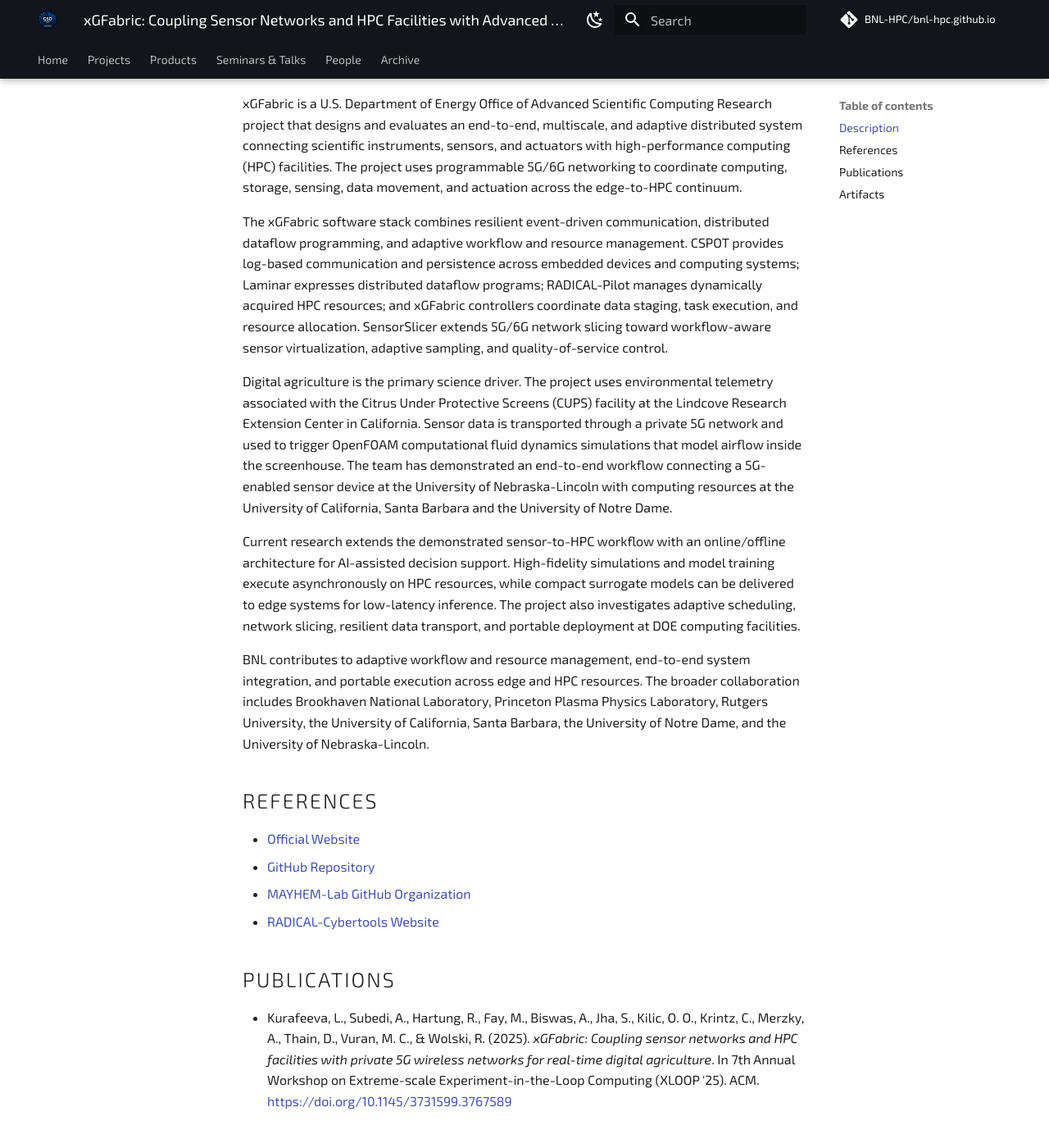
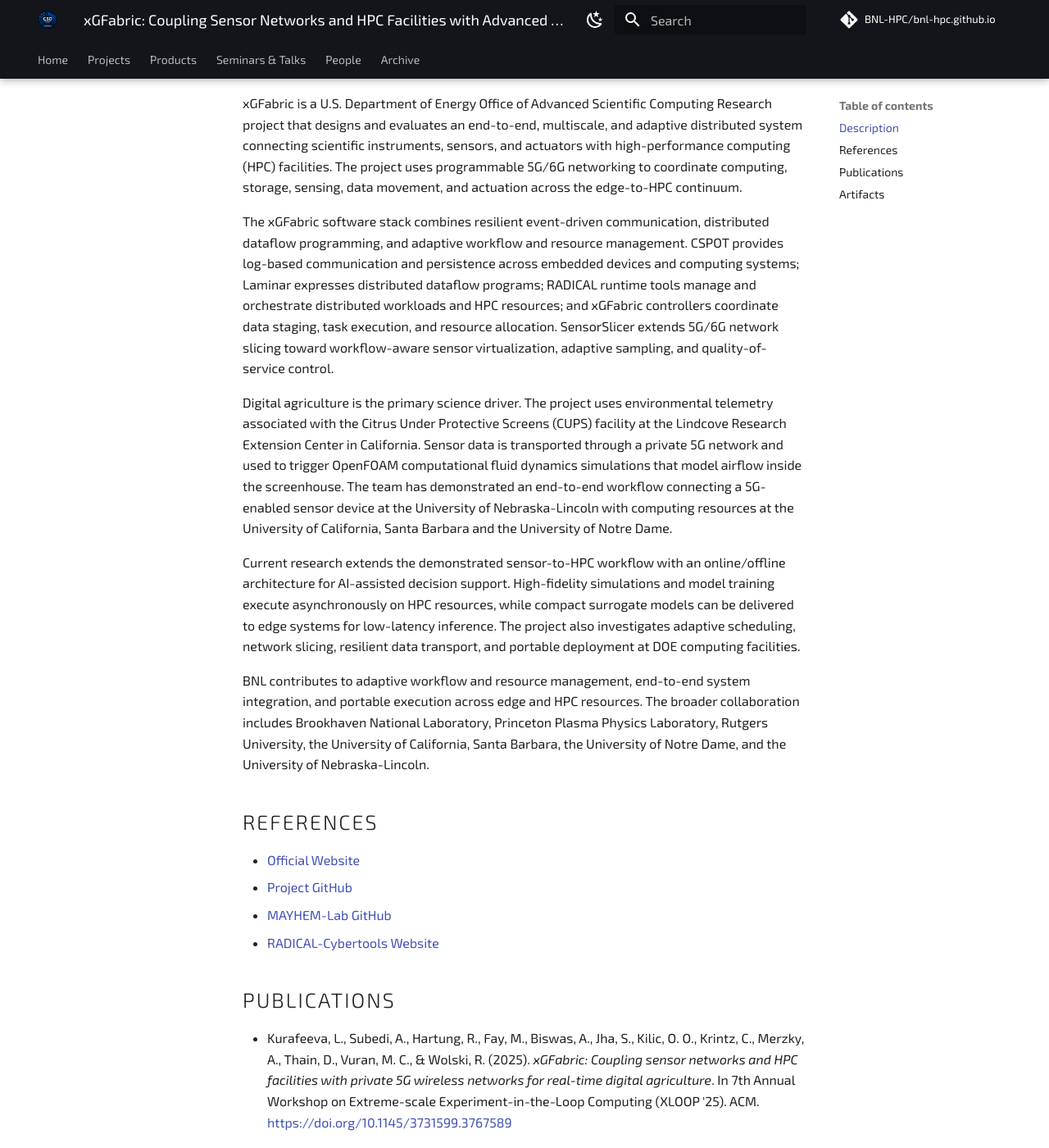
Before and after one commit to BNL-HPC/bnl-hpc.github.io, an MkDocs documentation site: the page built from docs/projects/xgfabric.md, in a window 1280 px wide and 1400 px high, scrolled down 332 px. Shown: the whole window at 82% size. Built offline with MkDocs 1.6.1 and Material for MkDocs 9.7.7, drawn with Linux system fonts in a browser that asks for light colours; comment, search, counter and statistics services are not loaded; some of the changed lines change nothing that is shown; some of the changed text lies outside the part shown.

Commit message:
docs: update xGFabric project description, reference labels, and software artifacts

```diff
--- a/docs/projects/xgfabric.md
+++ b/docs/projects/xgfabric.md
@@ -11,7 +11,7 @@
 ## Description
 xGFabric is a U.S. Department of Energy Office of Advanced Scientific Computing Research project that designs and evaluates an end-to-end, multiscale, and adaptive distributed system connecting scientific instruments, sensors, and actuators with high-performance computing (HPC) facilities. The project uses programmable 5G/6G networking to coordinate computing, storage, sensing, data movement, and actuation across the edge-to-HPC continuum.
 
-The xGFabric software stack combines resilient event-driven communication, distributed dataflow programming, and adaptive workflow and resource management. CSPOT provides log-based communication and persistence across embedded devices and computing systems; Laminar expresses distributed dataflow programs; RADICAL-Pilot manages dynamically acquired HPC resources; and xGFabric controllers coordinate data staging, task execution, and resource allocation. SensorSlicer extends 5G/6G network slicing toward workflow-aware sensor virtualization, adaptive sampling, and quality-of-service control.
+The xGFabric software stack combines resilient event-driven communication, distributed dataflow programming, and adaptive workflow and resource management. CSPOT provides log-based communication and persistence across embedded devices and computing systems; Laminar expresses distributed dataflow programs; RADICAL runtime tools manage and orchestrate distributed workloads and HPC resources; and xGFabric controllers coordinate data staging, task execution, and resource allocation. SensorSlicer extends 5G/6G network slicing toward workflow-aware sensor virtualization, adaptive sampling, and quality-of-service control.
 
 Digital agriculture is the primary science driver. The project uses environmental telemetry associated with the Citrus Under Protective Screens (CUPS) facility at the Lindcove Research Extension Center in California. Sensor data is transported through a private 5G network and used to trigger OpenFOAM computational fluid dynamics simulations that model airflow inside the screenhouse. The team has demonstrated an end-to-end workflow connecting a 5G-enabled sensor device at the University of Nebraska-Lincoln with computing resources at the University of California, Santa Barbara and the University of Notre Dame.
 
@@ -21,14 +21,13 @@
 
 ## References
 - [Official Website](https://sites.google.com/view/xgfabric)
-- [GitHub Repository](https://github.com/radical-collaboration/xGFabric)
-- [MAYHEM-Lab GitHub Organization](https://github.com/MAYHEM-Lab)
+- [Project GitHub](https://github.com/radical-collaboration/xGFabric)
+- [MAYHEM-Lab GitHub](https://github.com/MAYHEM-Lab)
 - [RADICAL-Cybertools Website](https://radical-cybertools.github.io)
 
 ## Publications
 - Kurafeeva, L., Subedi, A., Hartung, R., Fay, M., Biswas, A., Jha, S., Kilic, O. O., Krintz, C., Merzky, A., Thain, D., Vuran, M. C., & Wolski, R. (2025). *xGFabric: Coupling sensor networks and HPC facilities with private 5G wireless networks for real-time digital agriculture*. In 7th Annual Workshop on Extreme-scale Experiment-in-the-Loop Computing (XLOOP '25). ACM. [https://doi.org/10.1145/3731599.3767589](https://doi.org/10.1145/3731599.3767589)
 
 ## Artifacts
-- [xGFabric integration and demonstration software](https://github.com/radical-collaboration/xGFabric)
-- [CSPOT event-driven distributed runtime](https://github.com/MAYHEM-Lab/cspot)
-- [Laminar distributed dataflow programming system](https://github.com/MAYHEM-Lab/laminar)
+- [xGFabric Collaborative Workspace](https://github.com/radical-collaboration/xGFabric) - Shared integration environment and demonstration software coupling edge sensor networks and high-performance computing facilities.
+- [RADICAL-ORBIT](https://github.com/radical-cybertools/radical.orbit) - Decentralized resource brokerage and integration toolkit for coordinating remote execution across high-performance computing nodes.
```
